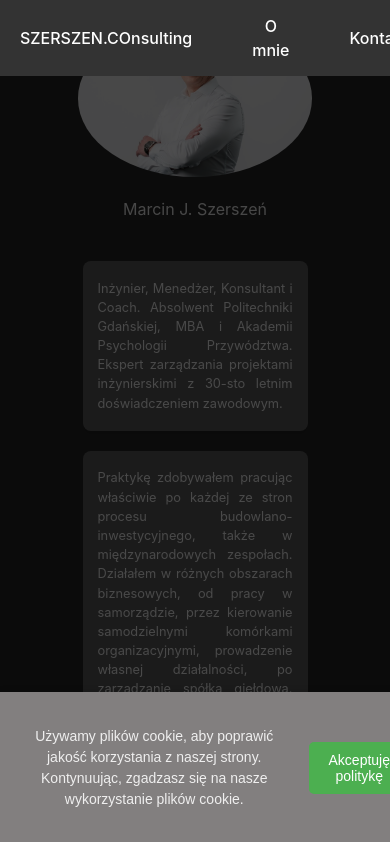
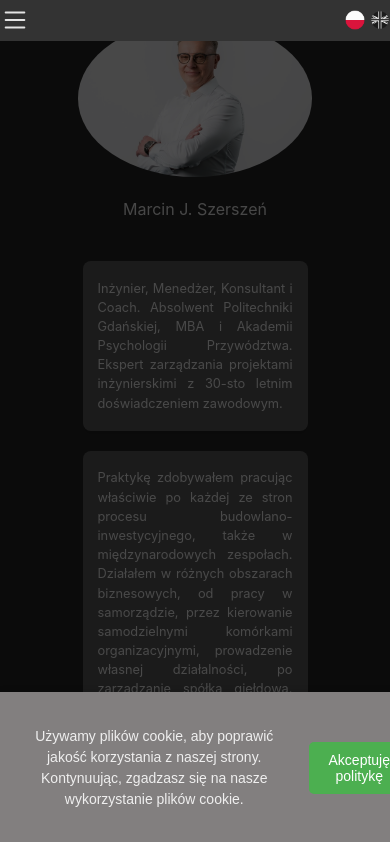
Before and after one commit to oszypczy/about-me-website, a React (Vite) app: page /#/about-me in a window 390 px wide. Shown: the top 842 px of the page. Built offline with nearby package versions, Linux system fonts and the light colour scheme.

Commit message:
Responsive navbar

```diff
--- a/src/NavBar/NavigationBar.css
+++ b/src/NavBar/NavigationBar.css
@@ -9,6 +9,37 @@ nav {
     justify-content: space-between;
     align-items: center;
     z-index: 2100;
+}
+
+.NavBar .hamburger {
+    display: none;
+}
+
+@media (max-width: 425px) {
+    .NavBar .hamburger {
+        display: block;
+        cursor: pointer;
+        padding-top: 5px;
+    }
+
+    .NavBar .navLinks {
+        display: none;
+    }
+
+    .NavBar .navLinks.open {
+        display: flex;
+        flex-direction: column;
+    }
+
+    .NavBar.open {
+        height: 200px;
+        align-items: flex-start;
+    }
+
+    .languageFlags {
+        padding-top: 10px;
+        align-self: flex-start;
+    }
 }
 
 .navLinks {
--- a/src/NavBar/NavigationBar.tsx
+++ b/src/NavBar/NavigationBar.tsx
@@ -1,3 +1,4 @@
+import React, { useState } from 'react';
 import './NavigationBar.css';
 import { useTranslation } from 'react-i18next';
 import { useCookieConsent } from './../Cookies/CookieConsentContext';
@@ -7,6 +8,7 @@ import uk_flag from '/uk.png';
 function NavigationBar() {
     const { t, i18n } = useTranslation();
     const { cookieConsent } = useCookieConsent();
+    const [isMenuOpen, setIsMenuOpen] = useState(false);
 
     const changeLanguage = (lng: string) => {
         i18n.changeLanguage(lng);
@@ -17,13 +19,23 @@ function NavigationBar() {
         if (!cookieConsent) {
             e.preventDefault();
         }
+        setIsMenuOpen(false);
+    };
+
+    const toggleMenu = () => {
+        setIsMenuOpen(!isMenuOpen);
     };
 
     const linkStyle: React.CSSProperties = cookieConsent ? {} : { cursor: 'not-allowed' };
 
     return (
-        <nav className="NavBar">
-            <div className="navLinks">
+        <nav className={`NavBar ${isMenuOpen ? 'open' : ''}`}>
+            <div className="hamburger" onClick={toggleMenu}>
+                <svg xmlns="http://www.w3.org/2000/svg" width="30" height="30" fill="currentColor" className="bi bi-list" viewBox="0 0 16 16">
+                    <path fillRule="evenodd" d="M2.5 12a.5.5 0 0 1 .5-.5h10a.5.5 0 0 1 0 1H3a.5.5 0 0 1-.5-.5zm0-4a.5.5 0 0 1 .5-.5h10a.5.5 0 0 1 0 1H3a.5.5 0 0 1-.5-.5zm0-4a.5.5 0 0 1 .5-.5h10a.5.5 0 0 1 0 1H3a.5.5 0 0 1-.5-.5z" />
+                </svg>
+            </div>
+            <div className={`navLinks ${isMenuOpen ? 'open' : ''}`}>
                 <a href="#/home" onClick={handleClick} style={linkStyle}>SZERSZEN.COnsulting</a>
                 <a href="#/about-me" onClick={handleClick} style={linkStyle}>{t('aboutMe')}</a>
                 <a href="#/contact" onClick={handleClick} style={linkStyle}>{t('contact')}</a>
```
Also changed, not shown: 1 other file (tests, documents, lock files or other folders).
